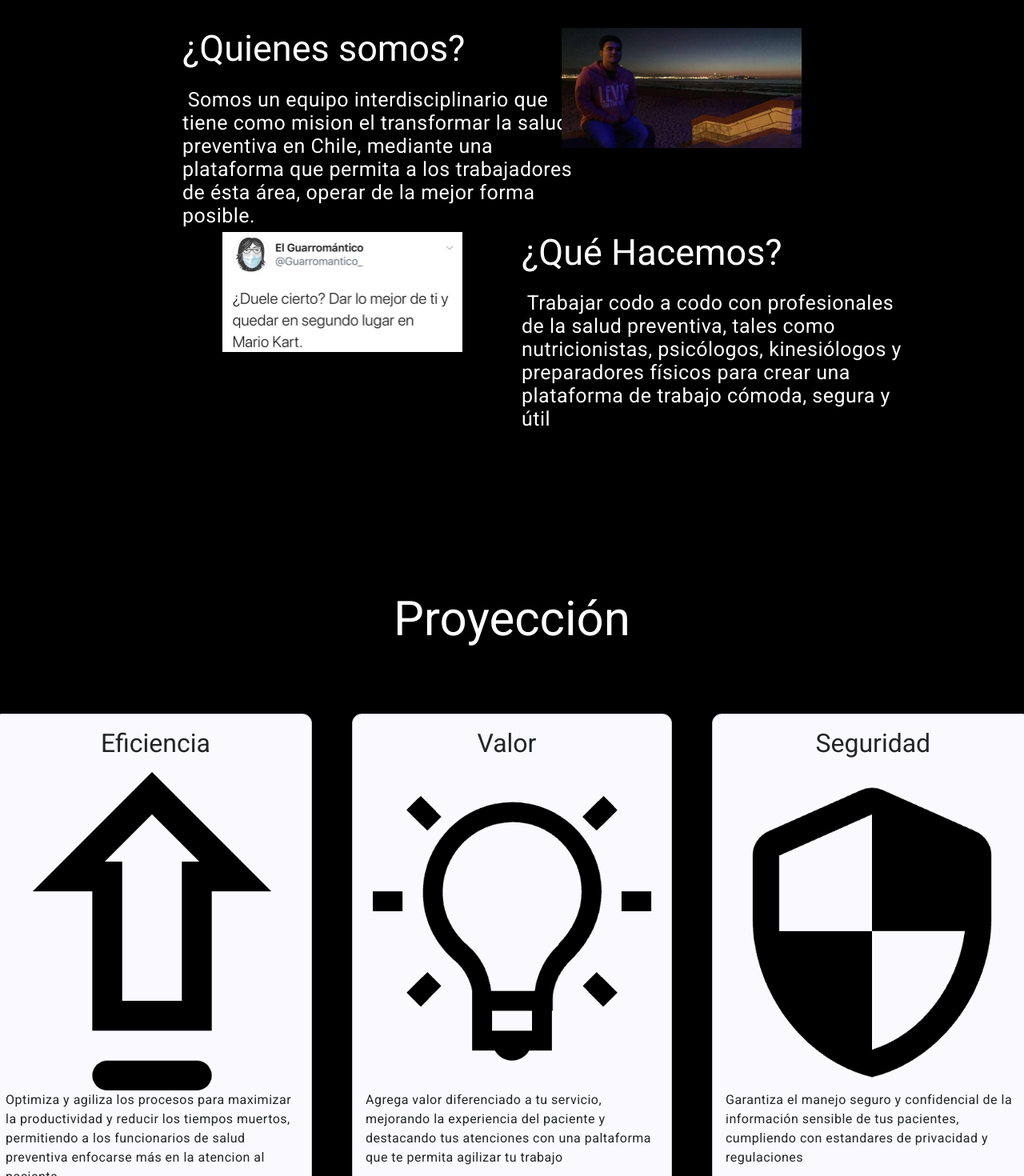
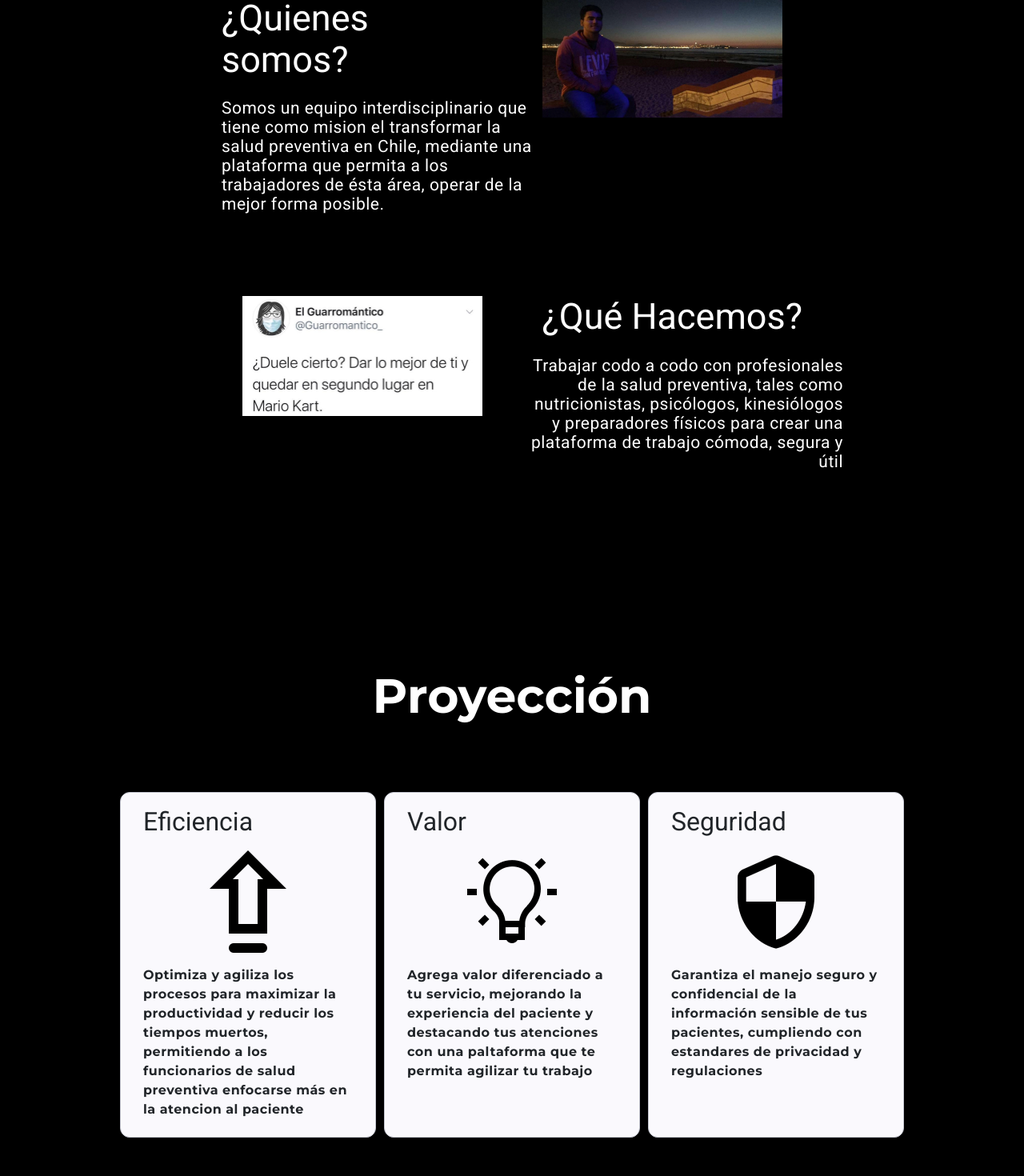
Before and after one commit to hansNeckel/buff-landing, an Angular app: page / in a window 1280 px wide. Shown: the part 860-2330 px from the top of the page at 80% size. Built offline with nearby package versions, Linux system fonts and the light colour scheme.

Commit message:
contact and body fixes

```diff
--- a/src/app/shared/components/body-landing/body-landing.component.html
+++ b/src/app/shared/components/body-landing/body-landing.component.html
@@ -1,10 +1,8 @@
 <mat-card class="headliner-main">
-
-
   <div class="col-sm-12 content-outline">
 
+    <div class="row">
 
-    <div class="row">
       <div class="col-sm-6">
         <div class="contenedor-titulo">
           <h2 style="color: #fff">¿Quienes somos?</h2>
@@ -12,9 +10,9 @@
         <div class="contenedor-parrafo">
           <p>
             Somos un equipo interdisciplinario que tiene como mision el
-            transformar la salud preventiva en Chile, mediante una plataforma que
-            permita a los trabajadores de ésta área, operar de la mejor forma
-            posible.
+            transformar la salud preventiva en Chile, mediante una plataforma
+            que permita a los trabajadores de ésta área, operar de la mejor
+            forma posible.
           </p>
         </div>
       </div>
@@ -28,11 +26,9 @@
           />
         </div>
       </div>
-
     </div>
 
     <div class="row">
-
       <div class="col-sm-6">
         <div class="img-container">
           <img
@@ -47,7 +43,7 @@
         <div class="contenedor-titulo-1">
           <h2 style="color: #fff">¿Qué Hacemos?</h2>
         </div>
-        <div class="contenedor-parrafo">
+        <div class="contenedor-parrafo-1">
           <p>
             Trabajar codo a codo con profesionales de la salud preventiva, tales
             como nutricionistas, psicólogos, kinesiólogos y preparadores físicos
@@ -56,28 +52,30 @@
         </div>
       </div>
     </div>
-
-
-
   </div>
 </mat-card>
 
 <!-- Icons -->
+
+
 <mat-card class="headliner-main">
-  <div style="padding-top: 5%; padding-bottom: 5%" id="proyeccion">
-    <div style="display: flex; justify-content: center">
-      <h2 style="color: #fff; font-size: 60px">Proyección</h2>
+
+  <div class="title-proyeccion-outline">
+    <div class="title-proyeccion-container">
+      <h2 class="title">Proyección</h2>
     </div>
   </div>
-  <div style="display: flex; justify-content: center; gap: 50px">
-    <mat-card class="example-card" appearance="outlined">
+
+  <div class="icon-cards-container row">
+
+    <mat-card class="example-card col-sm-4" appearance="outlined">
       <mat-card-header>
-        <div mat-card-avatar class="example-header-image"></div>
-        <mat-card-title style="padding-left: 23%"
-          ><h4>Eficiencia</h4></mat-card-title
-        >
+        <mat-card-title>
+          <h4>Eficiencia</h4>
+        </mat-card-title>
       </mat-card-header>
       <img
+        class="card-icon"
         mat-card-image
         src="../../../../../assets/img/chavarria-dump/upgrade-icon.png"
       />
@@ -89,12 +87,16 @@
         </p>
       </mat-card-content>
     </mat-card>
-    <mat-card class="example-card" appearance="outlined">
+
+
+    <mat-card class="example-card col-sm-4" appearance="outlined">
       <mat-card-header class="titulo-valor-tarjeta">
-        <div mat-card-avatar class="example-header-image"></div>
-        <mat-card-title><h4>Valor</h4></mat-card-title>
+        <mat-card-title>
+          <h4>Valor</h4>
+        </mat-card-title>
       </mat-card-header>
       <img
+        class="card-icon"
         mat-card-image
         src="../../../../../assets/img/chavarria-dump/idea-icon.png"
       />
@@ -106,14 +108,17 @@
         </p>
       </mat-card-content>
     </mat-card>
-    <mat-card class="example-card" appearance="outlined">
+
+
+
+    <mat-card class="example-card col-sm-4" appearance="outlined">
       <mat-card-header class="titulo-seguridad-tarjeta">
-        <div mat-card-avatar class="example-header-image"></div>
-        <mat-card-title style="padding-left: 23%"
-          ><h4>Seguridad</h4></mat-card-title
-        >
+        <mat-card-title>
+          <h4>Seguridad</h4>
+        </mat-card-title>
       </mat-card-header>
       <img
+        class="card-icon"
         mat-card-image
         src="../../../../../assets/img/chavarria-dump/security-icon.png"
       />
@@ -125,5 +130,8 @@
         </p>
       </mat-card-content>
     </mat-card>
+
+
+
   </div>
 </mat-card>
--- a/src/app/shared/components/body-landing/body-landing.component.scss
+++ b/src/app/shared/components/body-landing/body-landing.component.scss
@@ -1,19 +1,32 @@
 .headliner-main {
     border-radius: 0px;
-    padding: 1rem;
+    //padding: 1rem;
     background-color: black;
-    padding-bottom: 3%; padding-top: 8%
+    padding-bottom: 5vw;
+    padding-top: 5vw;
 
 }
 
 .contenedor-parrafo{
-    width: 750px;
+    width: 650px;
     height: 130px;
     color: #fff;
     font-size: 21px;
     line-height: normal;
     word-wrap: break-word;
     word-break: break-word;
+    text-align: left;
+}
+
+.contenedor-parrafo-1{
+    width: 650px;
+    height: 130px;
+    color: #fff;
+    font-size: 21px;
+    line-height: normal;
+    word-wrap: break-word;
+    word-break: break-word;
+    text-align: right;
 }
 
 
@@ -22,7 +35,7 @@
     max-width: 400px;
 }
 
-.mat-mdc-card-header{
+/* .mat-mdc-card-header{
     padding-left: 15%;
 }
 
@@ -32,7 +45,7 @@
 
 .titulo-valor-tarjeta{
     padding-left: 25%;
-}
+} */
 
 
 .img-container {
@@ -47,10 +60,12 @@
 
 .content-outline {
     display: flex;
+    gap: 40px;
     flex-direction: column;
+    flex-wrap: wrap;
+    align-content: center;
+    justify-content: space-around;
     align-items: stretch;
-    align-content: space-around;
-    flex-wrap: wrap;
 }
 
 @media (max-width: 1500px) {
@@ -63,15 +78,107 @@
         }
     }
 
+
+
     .contenedor-parrafo{
-        width: 500px;
-        height: 180px;
+        width: 402px;
+        height: 207px;
         color: #fff;
-        font-size: 25px;
+        font-size: 21px;
         line-height: normal;
         word-wrap: break-word;
         word-break: break-word;
-        white-space: pre-wrap;
+        //white-space: pre-wrap;
+        p {
+
+        }
+    }
+
+    .contenedor-parrafo-1{
+        width: 402px;
+        height: 207px;
+        color: #fff;
+        font-size: 21px;
+        line-height: normal;
+        word-wrap: break-word;
+        word-break: break-word;
+        //white-space: pre-wrap;
+        p {
+
+        }
     }
 
 }
+
+
+.title-proyeccion-outline {
+    padding-top: 5%;
+    padding-bottom: 5%
+}
+
+
+
+.title-proyeccion-container{
+    display: flex;
+    justify-content: center;
+    color: #fff;
+
+
+}
+
+.title{
+    font-size: 60px;
+    font-family: "Montserrat";
+    font-weight: normal;
+}
+
+
+.card-icon {
+    color: #fff;
+    width: 8rem;
+    height: 8rem;
+    align-self: center;
+}
+
+.icon-cards-container{
+    display: flex;
+    justify-content: center;
+    align-items: stretch;
+    flex-direction: row;
+    align-content: center;
+    gap: 10px;
+}
+
+.example-card{
+    /* color: #fff; */
+    width: 20rem;
+    height: 27rem;
+}
+
+
+mat-card-content {
+    display: block;
+    p {
+        padding-top: 1rem;
+        font-family: "Montserrat";
+        font-weight: bold;
+        text-align: left;
+        word-wrap: break-word;
+        /* white-space: pre-wrap; */
+        word-break: break-word;
+    }
+}
+
+
+.contenedor-titulo{
+    text-align: left;
+}
+
+.contenedor-titulo-1{
+    text-align: right;
+}
+
+
+.info-col{
+    column-width: 39em;
+}
--- a/src/app/shared/components/contact/contact.component.html
+++ b/src/app/shared/components/contact/contact.component.html
@@ -4,22 +4,22 @@
             <h3 style="color: #fff;">Déjanos tus datos</h3>
             <form>
               <mat-form-field appearance="outline" style="width: 100%; margin-bottom: 1rem;">
-                <mat-label>Nombre</mat-label>
+                <!-- <mat-label>Nombre</mat-label> -->
                 <input matInput placeholder="Ingresa tu nombre">
               </mat-form-field>
 
               <mat-form-field appearance="outline" style="width: 100%; margin-bottom: 1rem;">
-                <mat-label>Correo</mat-label>
+                <!-- <mat-label>Correo</mat-label> -->
                 <input matInput placeholder="Ingresa tu correo" type="email">
               </mat-form-field>
 
               <mat-form-field appearance="outline" style="width: 100%; margin-bottom: 1rem;">
-                <mat-label>Teléfono</mat-label>
+                <!-- <mat-label>Teléfono</mat-label> -->
                 <input matInput placeholder="Ingresa tu teléfono" type="tel">
               </mat-form-field>
 
               <mat-form-field appearance="outline" style="width: 100%; margin-bottom: 1rem;">
-                <mat-label>Profesión</mat-label>
+                <!-- <mat-label>Profesión</mat-label> -->
                 <input matInput placeholder="Ingresa tu profesión">
               </mat-form-field>
 
```
Also changed, not shown: src/app/shared/components/headline/headline.component.scss (line endings or trailing spaces).
